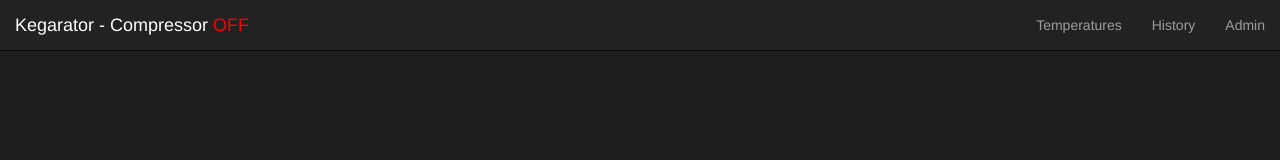
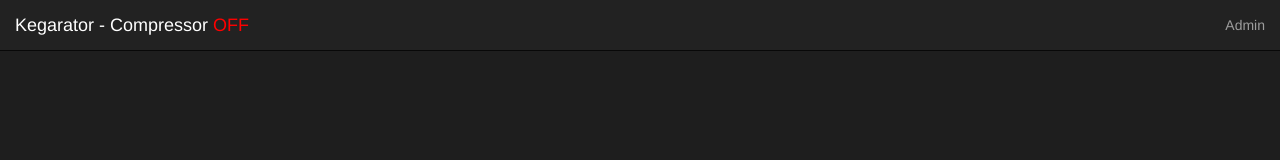
Before and after one commit to traetox/kegarator, a plain HTML site: page www/index.html in a window 1280 px wide. Drawn offline with Linux system fonts and the light colour scheme; no server answers.

Commit message:
changed the UI for the main page so that everything is just right there

```diff
--- a/www/index.html
+++ b/www/index.html
@@ -27,8 +27,6 @@
         </div>
         <div class="navbar-collapse collapse">
           <ul class="nav navbar-nav navbar-right">
-            <li><a href="#">Temperatures</a></li>
-            <li><a href="#">History</a></li>
             <li><a href="#">Admin</a></li>
           </ul>
         </div>
```
